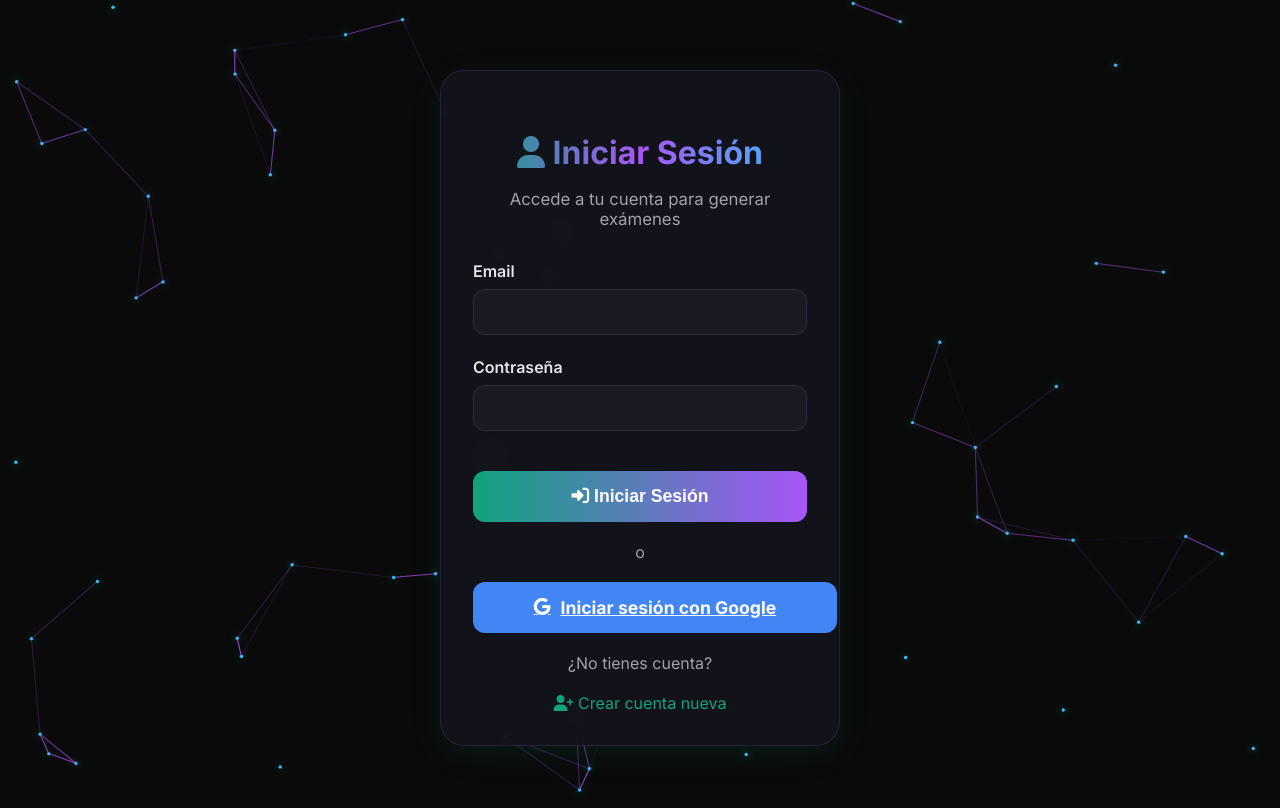
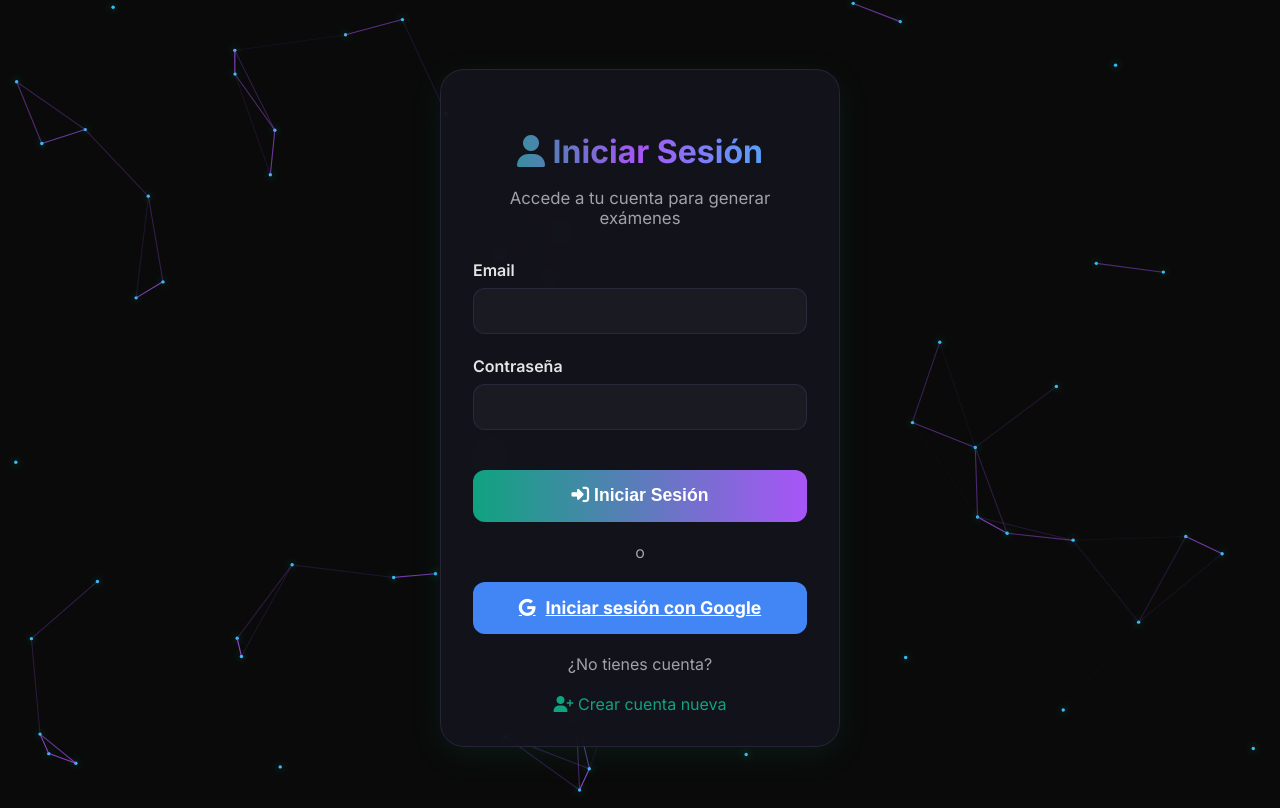
Before and after one commit to Bautiballatore/Focus, a Flask app: page /auth/signin in a window 1280 px wide. Run offline with Flask 3, Linux system fonts and the light colour scheme.

Commit message:
Fix button sizes in login form - both buttons now have same height and spacing

```diff
--- a/Templates/login.html
+++ b/Templates/login.html
@@ -105,6 +105,8 @@
             cursor: pointer;
             transition: background 0.2s, transform 0.2s;
             margin-top: 18px;
+            height: 52px;
+            box-sizing: border-box;
         }
         .submit-btn:hover {
             background: linear-gradient(90deg, var(--accent), var(--primary));
@@ -121,11 +123,13 @@
             font-weight: 700;
             cursor: pointer;
             transition: background 0.2s, transform 0.2s;
-            margin-top: 15px;
+            margin-top: 18px;
             display: flex;
             align-items: center;
             justify-content: center;
             gap: 10px;
+            height: 52px;
+            box-sizing: border-box;
         }
         .google-btn:hover {
             background: #3367d6;
```
